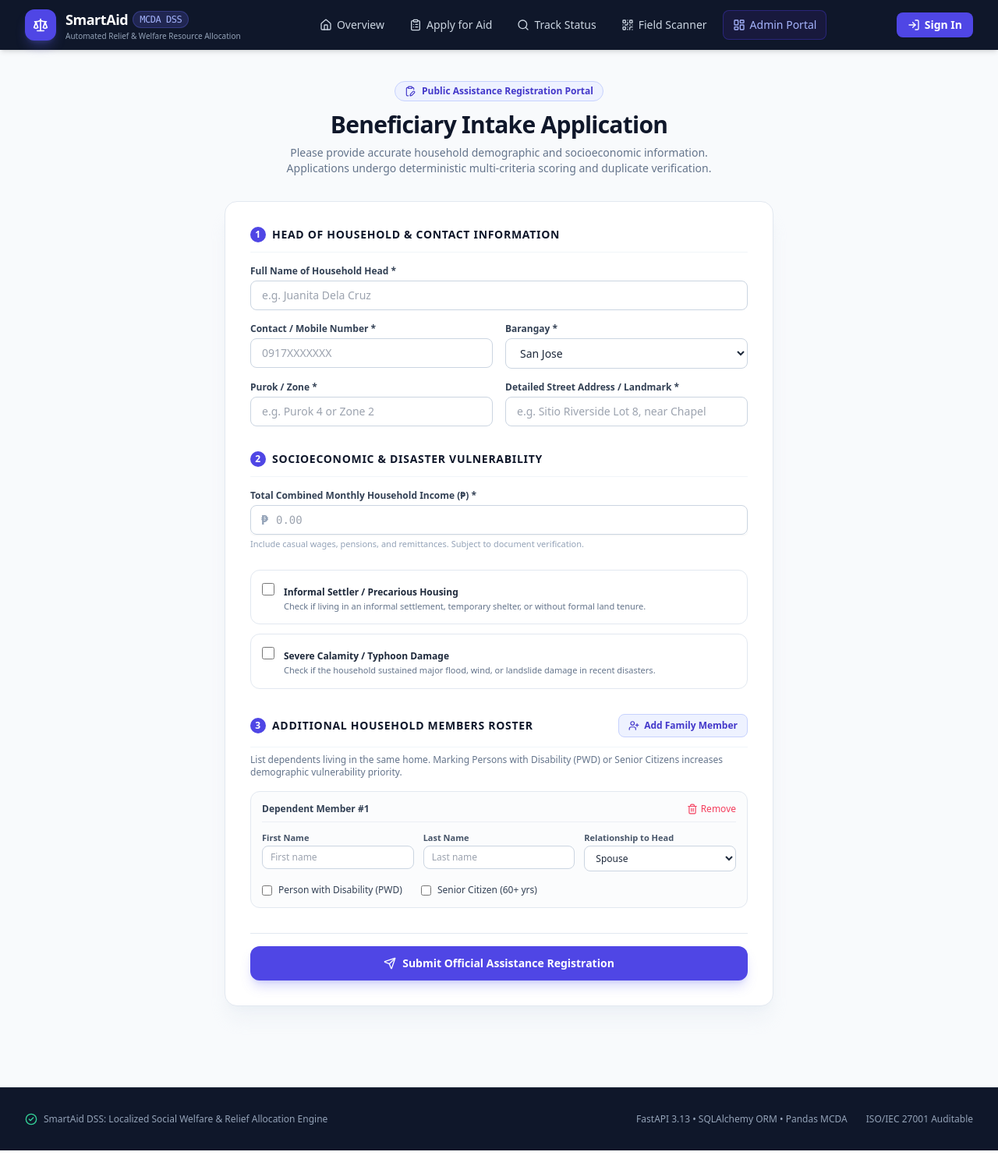
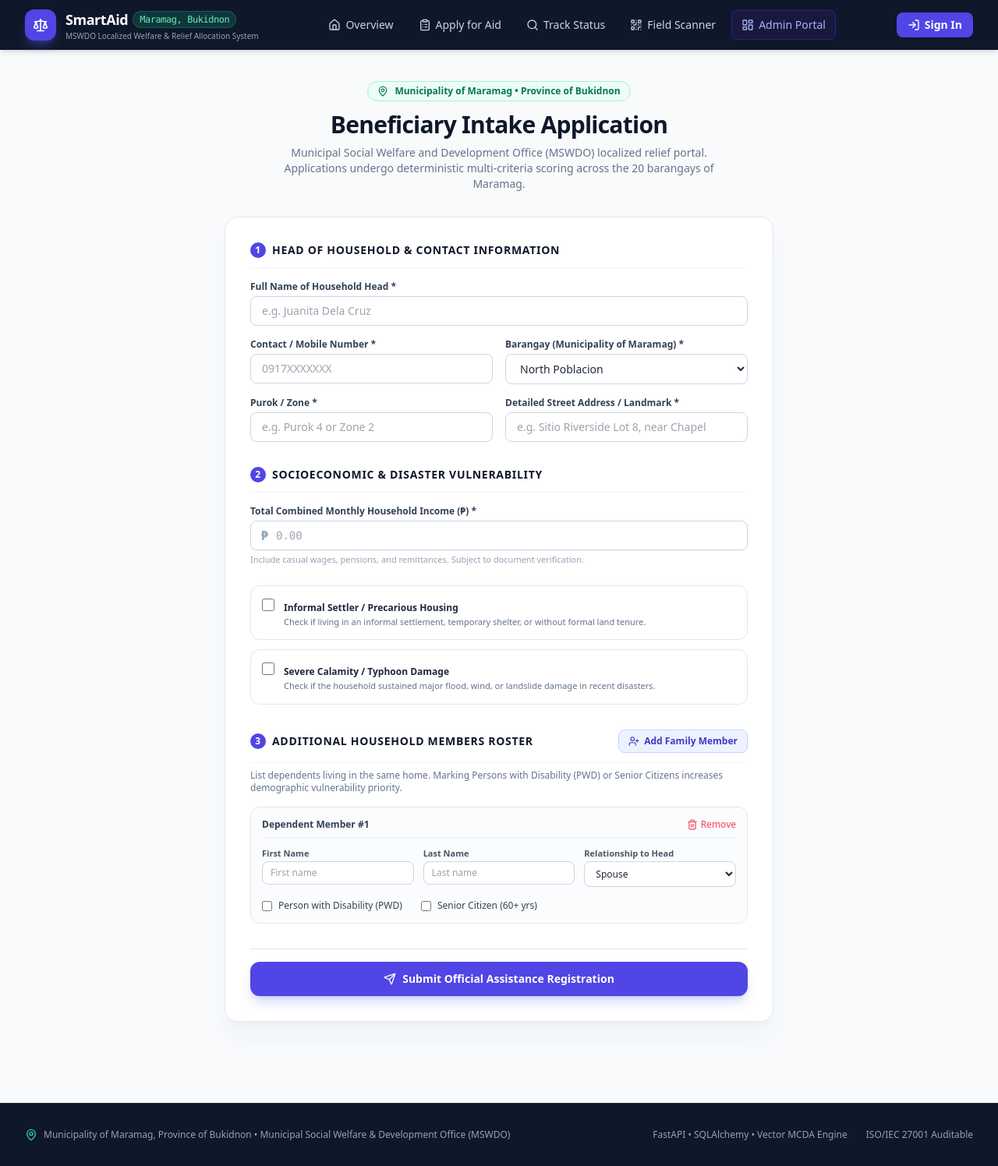
Before and after one commit to brets60/smartaid, a FastAPI app: page /apply in a window 1280 px wide. Shown: the whole page at 78% size. Run offline with FastAPI, Linux system fonts and the light colour scheme; some libraries are stand-ins or nearby versions.

Commit message:
Localize SmartAid for Municipality of Maramag, Province of Bukidnon with official 20 barangays

```diff
--- a/seed.py
+++ b/seed.py
@@ -56,9 +56,9 @@ def seed_database():
         program = db.query(AidProgram).first()
         if not program:
             program = AidProgram(
-                program_name="Typhoon Kristine Emergency Livelihood & Food Relief 2026",
-                description="Targeted municipal disaster relief package providing essential food packs and emergency subsistence assistance for low-income and calamity-stricken families.",
-                target_barangay=None,  # Open to all municipal barangays
+                program_name="Municipality of Maramag Disaster Relief & Social Assistance Program 2026",
+                description="Official targeted emergency relief assistance and basic subsistence food pack distribution for vulnerable and calamity-affected families across the 20 barangays of Maramag, Province of Bukidnon.",
+                target_barangay=None,  # Open to all 20 Maramag barangays
                 total_quota_slots=10,
                 budget_per_slot=5000.0,
                 status="Active"
--- a/templates/admin.html
+++ b/templates/admin.html
@@ -7,13 +7,13 @@
     <div class="flex flex-col md:flex-row md:items-center md:justify-between gap-4 pb-6 border-b border-slate-200">
         <div>
             <div class="flex items-center gap-3">
-                <h1 class="text-2xl font-bold text-slate-900 tracking-tight">Social Welfare Operations Command</h1>
+                <h1 class="text-2xl font-bold text-slate-900 tracking-tight">LGU Maramag Welfare Operations Command</h1>
                 <span class="px-2.5 py-0.5 rounded-full text-xs font-semibold bg-emerald-100 text-emerald-800 border border-emerald-200">
-                    System Online
+                    Bukidnon • Active
                 </span>
             </div>
             <p class="text-sm text-slate-500 mt-1">
-                Active Program: <strong id="active-program-name-display" class="text-slate-800">{{ active_program.program_name if active_program else 'No Active Program' }}</strong>
+                Municipality of Maramag Relief Program: <strong id="active-program-name-display" class="text-slate-800">{{ active_program.program_name if active_program else 'No Active Program' }}</strong>
             </p>
         </div>
 
--- a/templates/apply.html
+++ b/templates/apply.html
@@ -5,13 +5,13 @@
 
     <!-- Header Card -->
     <div class="text-center mb-8">
-        <div class="inline-flex items-center gap-2 px-3 py-1 rounded-full bg-indigo-50 border border-indigo-200 text-indigo-700 text-xs font-semibold mb-3">
-            <i data-lucide="clipboard-pen" class="w-3.5 h-3.5"></i>
-            Public Assistance Registration Portal
+        <div class="inline-flex items-center gap-2 px-3 py-1 rounded-full bg-emerald-50 border border-emerald-200 text-emerald-700 text-xs font-semibold mb-3">
+            <i data-lucide="map-pin" class="w-3.5 h-3.5"></i>
+            Municipality of Maramag • Province of Bukidnon
         </div>
         <h1 class="text-3xl font-extrabold text-slate-900 tracking-tight">Beneficiary Intake Application</h1>
         <p class="mt-2 text-sm text-slate-500 max-w-xl mx-auto">
-            Please provide accurate household demographic and socioeconomic information. Applications undergo deterministic multi-criteria scoring and duplicate verification.
+            Municipal Social Welfare and Development Office (MSWDO) localized relief portal. Applications undergo deterministic multi-criteria scoring across the 20 barangays of Maramag.
         </p>
     </div>
 
@@ -46,15 +46,29 @@
                     </div>
 
                     <div>
-                        <label class="block text-xs font-semibold text-slate-700">Barangay *</label>
+                        <label class="block text-xs font-semibold text-slate-700">Barangay (Municipality of Maramag) *</label>
                         <select id="barangay" required
                             class="mt-1 block w-full px-3.5 py-2 border border-slate-300 rounded-lg text-sm focus:ring-indigo-500 focus:border-indigo-500 bg-white">
-                            <option value="San Jose">San Jose</option>
-                            <option value="Bagong Silang">Bagong Silang</option>
-                            <option value="Poblacion">Poblacion</option>
-                            <option value="Santa Cruz">Santa Cruz</option>
-                            <option value="San Antonio">San Antonio</option>
-                            <option value="Maligaya">Maligaya</option>
+                            <option value="North Poblacion">North Poblacion</option>
+                            <option value="South Poblacion">South Poblacion</option>
+                            <option value="Base Camp">Base Camp</option>
+                            <option value="Dologon">Dologon</option>
+                            <option value="Musuan">Musuan</option>
+                            <option value="Camp 1">Camp 1</option>
+                            <option value="Panadtalan">Panadtalan</option>
+                            <option value="Dagumbaan">Dagumbaan</option>
+                            <option value="Kuya">Kuya</option>
+                            <option value="San Miguel">San Miguel</option>
+                            <option value="San Roque">San Roque</option>
+                            <option value="Colambugon">Colambugon</option>
+                            <option value="Anahawon">Anahawon</option>
+                            <option value="Bayabason">Bayabason</option>
+                            <option value="Tubigon">Tubigon</option>
+                            <option value="La Asuncion">La Asuncion</option>
+                            <option value="Dibulang">Dibulang</option>
+                            <option value="Kisanayan">Kisanayan</option>
+                            <option value="Danggawan">Danggawan</option>
+                            <option value="Panalsalan">Panalsalan</option>
                         </select>
                     </div>
 
--- a/templates/base.html
+++ b/templates/base.html
@@ -3,7 +3,7 @@
 <head>
     <meta charset="UTF-8">
     <meta name="viewport" content="width=device-width, initial-scale=1.0">
-    <title>{{ page_title }} | SmartAid Decision Support System</title>
+    <title>{{ page_title }} | SmartAid Maramag, Bukidnon</title>
     <!-- Tailwind CSS CDN -->
     <script src="https://cdn.tailwindcss.com"></script>
     <script>
@@ -51,9 +51,9 @@
                         </div>
                         <div>
                             <span class="font-bold text-lg tracking-tight text-white group-hover:text-indigo-200 transition-colors flex items-center gap-1.5">
-                                SmartAid <span class="text-xs px-2 py-0.5 rounded-full bg-indigo-500/20 text-indigo-300 font-mono font-medium border border-indigo-500/30">MCDA DSS</span>
+                                SmartAid <span class="text-xs px-2 py-0.5 rounded-full bg-emerald-500/20 text-emerald-300 font-mono font-medium border border-emerald-500/30">Maramag, Bukidnon</span>
                             </span>
-                            <p class="text-[10px] text-slate-400 font-medium hidden sm:block">Automated Relief & Welfare Resource Allocation</p>
+                            <p class="text-[10px] text-slate-400 font-medium hidden sm:block">MSWDO Localized Welfare & Relief Allocation System</p>
                         </div>
                     </a>
                 </div>
@@ -96,15 +96,15 @@
         <!-- Default Hero if not overridden -->
         <div class="max-w-7xl mx-auto px-4 sm:px-6 lg:px-8 py-12">
             <div class="text-center max-w-3xl mx-auto">
-                <div class="inline-flex items-center gap-2 px-3 py-1 rounded-full bg-indigo-50 border border-indigo-200 text-indigo-700 text-xs font-semibold mb-4">
-                    <i data-lucide="shield-check" class="w-3.5 h-3.5"></i>
-                    Deterministic • Bias-Free • Cryptographically Auditable
+                <div class="inline-flex items-center gap-2 px-3 py-1 rounded-full bg-emerald-50 border border-emerald-200 text-emerald-700 text-xs font-semibold mb-4">
+                    <i data-lucide="map-pin" class="w-3.5 h-3.5"></i>
+                    Municipality of Maramag • Province of Bukidnon
                 </div>
                 <h1 class="text-4xl sm:text-5xl font-extrabold text-slate-900 tracking-tight leading-tight">
-                    Transparent, Multi-Criteria Relief Allocation
+                    Fair, Multi-Criteria Relief Allocation for Maramag
                 </h1>
                 <p class="mt-4 text-lg text-slate-600 leading-relaxed">
-                    SmartAid resolves the challenge of distributing limited emergency relief and social assistance when demand far exceeds inventory. Powered by mathematical Multi-Criteria Decision Analysis (MCDA), income eligibility screening, and tamper-proof QR disbursement vouchers.
+                    SmartAid resolves the challenge of distributing limited emergency relief and localized social welfare across the 20 barangays of Maramag, Bukidnon. Powered by mathematical Multi-Criteria Decision Analysis (MCDA), income eligibility screening, and tamper-proof QR disbursement vouchers.
                 </p>
 
                 <div class="mt-8 flex flex-wrap justify-center gap-4">
@@ -163,11 +163,11 @@
     <footer class="bg-slate-900 border-t border-slate-800 text-slate-400 py-8 mt-16 text-xs">
         <div class="max-w-7xl mx-auto px-4 sm:px-6 lg:px-8 flex flex-col md:flex-row justify-between items-center gap-4">
             <div class="flex items-center space-x-2">
-                <i data-lucide="check-circle-2" class="w-4 h-4 text-emerald-400"></i>
-                <span>SmartAid DSS: Localized Social Welfare & Relief Allocation Engine</span>
+                <i data-lucide="map-pin" class="w-4 h-4 text-emerald-400"></i>
+                <span>Municipality of Maramag, Province of Bukidnon • Municipal Social Welfare & Development Office (MSWDO)</span>
             </div>
             <div class="flex items-center space-x-6 text-slate-400">
-                <span>FastAPI 3.13 • SQLAlchemy ORM • Pandas MCDA</span>
+                <span>FastAPI • SQLAlchemy • Vector MCDA Engine</span>
                 <span>ISO/IEC 27001 Auditable</span>
             </div>
         </div>
--- a/templates/track.html
+++ b/templates/track.html
@@ -138,7 +138,7 @@
                                 ${claimStatus}
                             </div>
                             <h3 class="text-xl font-black mt-1.5 tracking-tight">${data.program_name || 'Emergency Relief Program'}</h3>
-                            <p class="text-xs text-indigo-200 font-medium">Municipal Social Welfare & Relief Office</p>
+                            <p class="text-xs text-indigo-200 font-medium">MSWDO • Municipality of Maramag, Province of Bukidnon</p>
                         </div>
                         <div class="text-right hidden sm:block">
                             <p class="text-[10px] text-slate-400 font-mono">PRIORITY RANK</p>
```
Also changed, not shown: update_maramag.py (added, +76 -0 lines).
